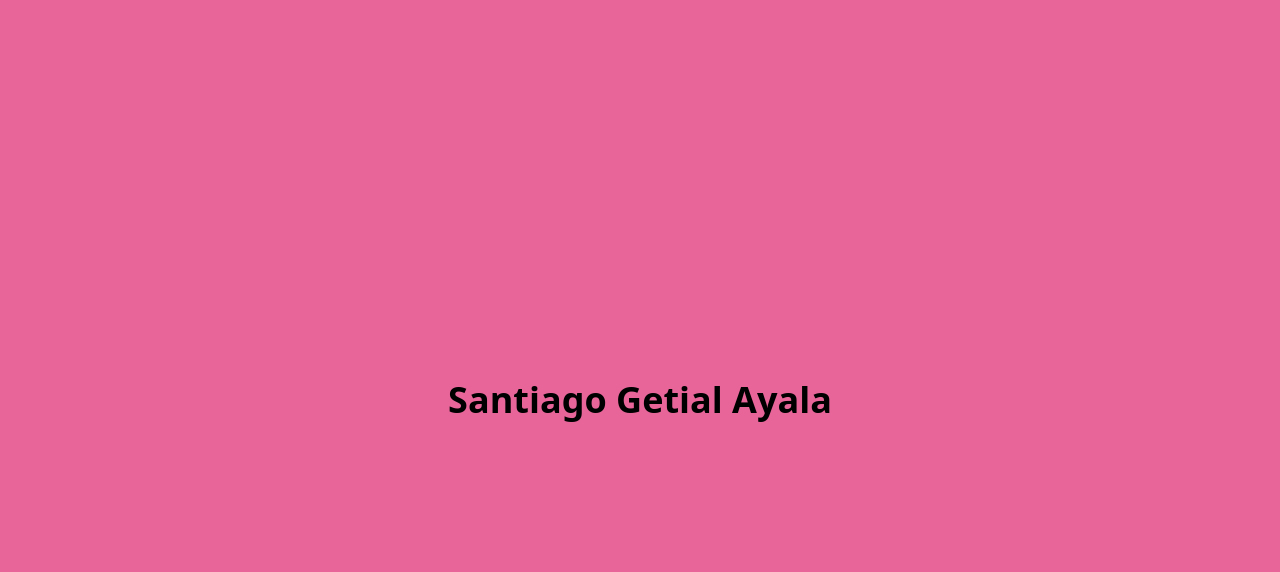
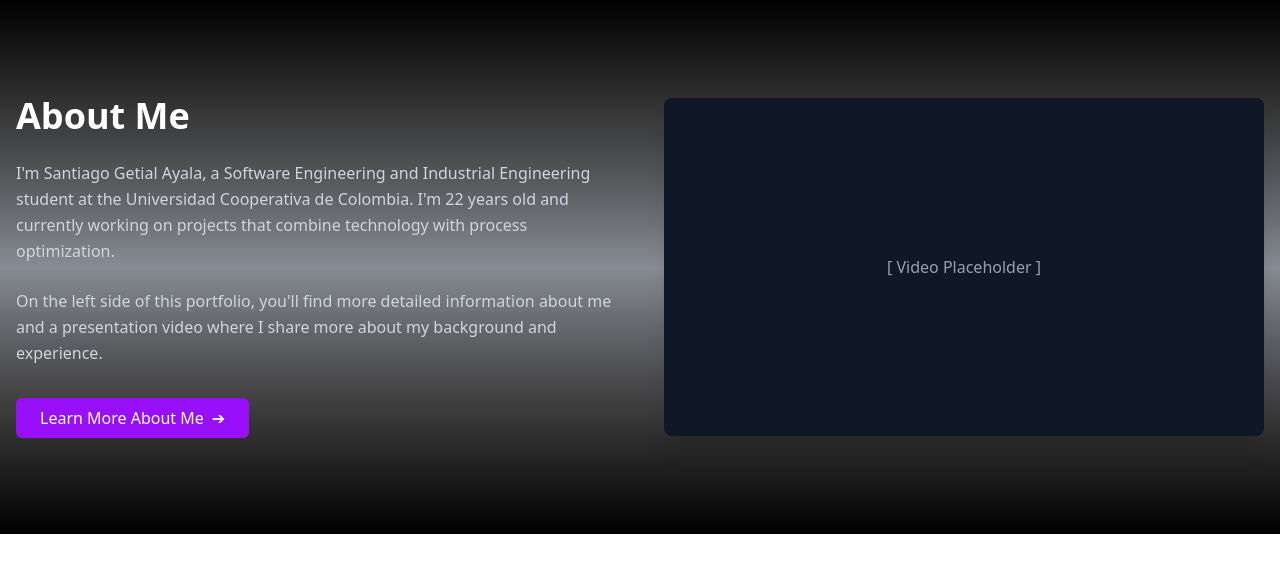
Before and after one commit to SantiagoGetialAyala/portfolio, a Next.js app: page / in a window 1280 px wide. Shown: the top 572 px of the page. Built offline with nearby package versions, Linux system fonts and the light colour scheme.

Commit message:
Agregar funcion about-preview

```diff
--- a/src/app/page.tsx
+++ b/src/app/page.tsx
@@ -1,8 +1,14 @@
+import { AboutPreview } from "@/components/about-preview";
+
+
+
+
 
 export default function Home() {
   return (
-    <main className="flex justify-center items-center w-screen h-screen bg-secondary">
-      <h1 className="font-bold text-4xl">Santiago Getial Ayala</h1>
+    <main className="flex flex-col min-h-screen">
+      <AboutPreview/>
+
     </main>
 
   );
--- /dev/null
+++ b/src/components/about-preview.tsx
@@ -0,0 +1,39 @@
+'use client';
+
+import Link from 'next/link';
+
+export function AboutPreview() {
+  return (
+    <section className="py-24 px-4 w-full bg-gradient-to-b from-black via-gray-900/50 to-black text-white">
+      <div className="max-w-7xl mx-auto">
+        <div className="grid grid-cols-1 lg:grid-cols-2 gap-12 items-center">
+          {/* Texto */}
+          <div className="order-2 lg:order-1">
+            <h2 className="text-3xl md:text-4xl font-bold mb-6">About Me</h2>
+            <p className="text-gray-300 mb-6 leading-relaxed">
+              I&apos;m Santiago Getial Ayala, a Software
+              Engineering and Industrial Engineering student
+              at the Universidad Cooperativa de Colombia. I&apos;m 22 years old and currently working
+              on projects that combine technology with process optimization.
+            </p>
+            <p className="text-gray-300 mb-8 leading-relaxed">
+              On the left side of this portfolio, you&apos;ll find more detailed information about me
+              and a presentation video where I share more about my background and experience.
+            </p>
+            <Link href="/about">
+              <button className="bg-purple-600 hover:bg-purple-700 text-white px-6 py-2 rounded-md transition-all hover:shadow-lg hover:shadow-purple-500/20 flex items-center">
+                Learn More About Me
+                <span className="ml-2">➔</span>
+              </button>
+            </Link>
+          </div>
+
+          {/* "Video" o Imagen Placeholder */}
+          <div className="aspect-video bg-gray-900 rounded-lg overflow-hidden shadow-xl order-1 lg:order-2 flex items-center justify-center">
+            <span className="text-gray-400">[ Video Placeholder ]</span>
+          </div>
+        </div>
+      </div>
+    </section>
+  );
+}
--- /dev/null
+++ b/src/components/video-player.tsx
@@ -0,0 +1,9 @@
+'use client';
+
+export function VideoPlayer() {
+  return (
+    <div className="w-full h-full bg-gray-700 flex items-center justify-center">
+      <p className="text-white">Video Placeholder</p>
+    </div>
+  );
+}
```
Also changed, not shown: src/components/ui/button.tsx (added).
